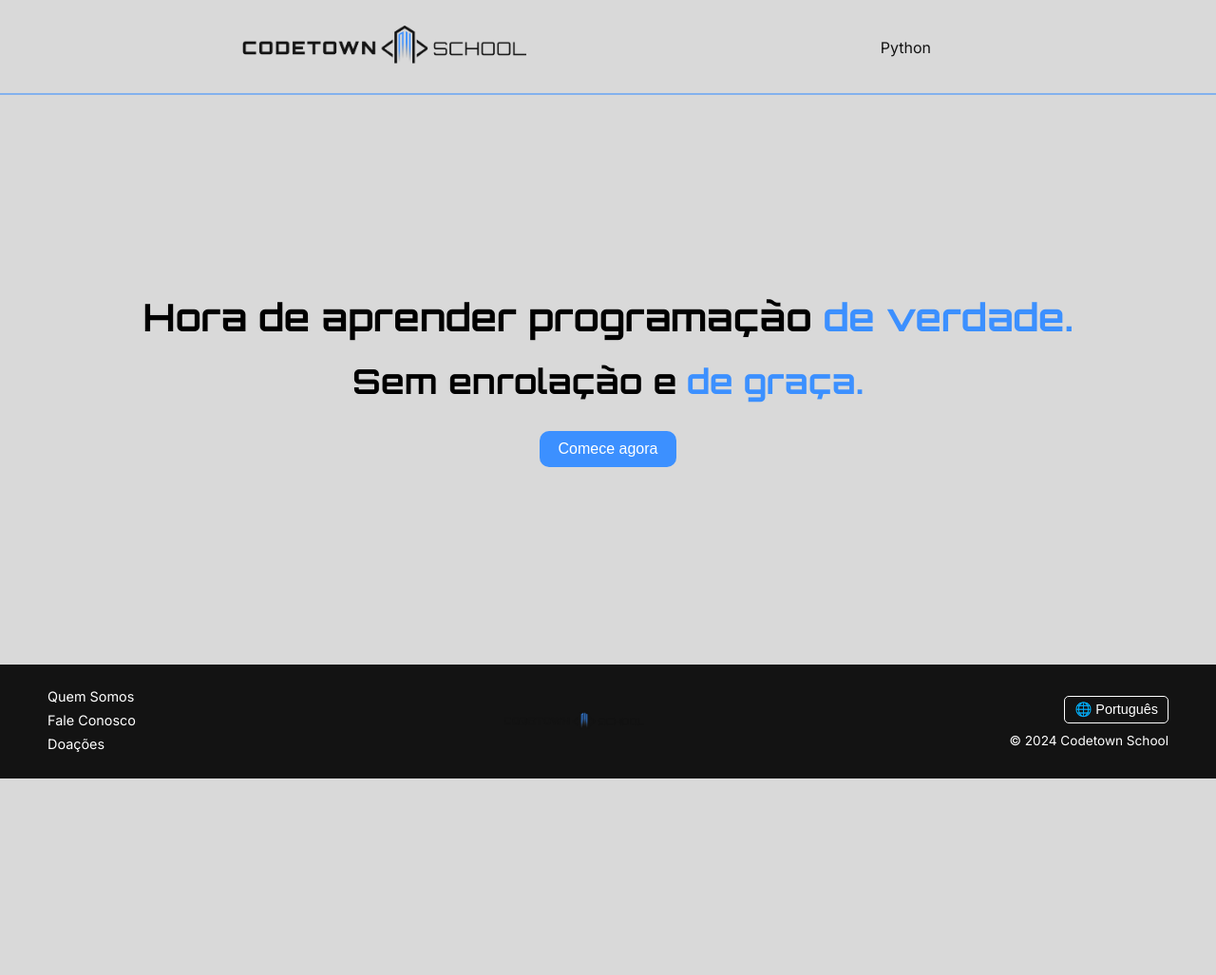
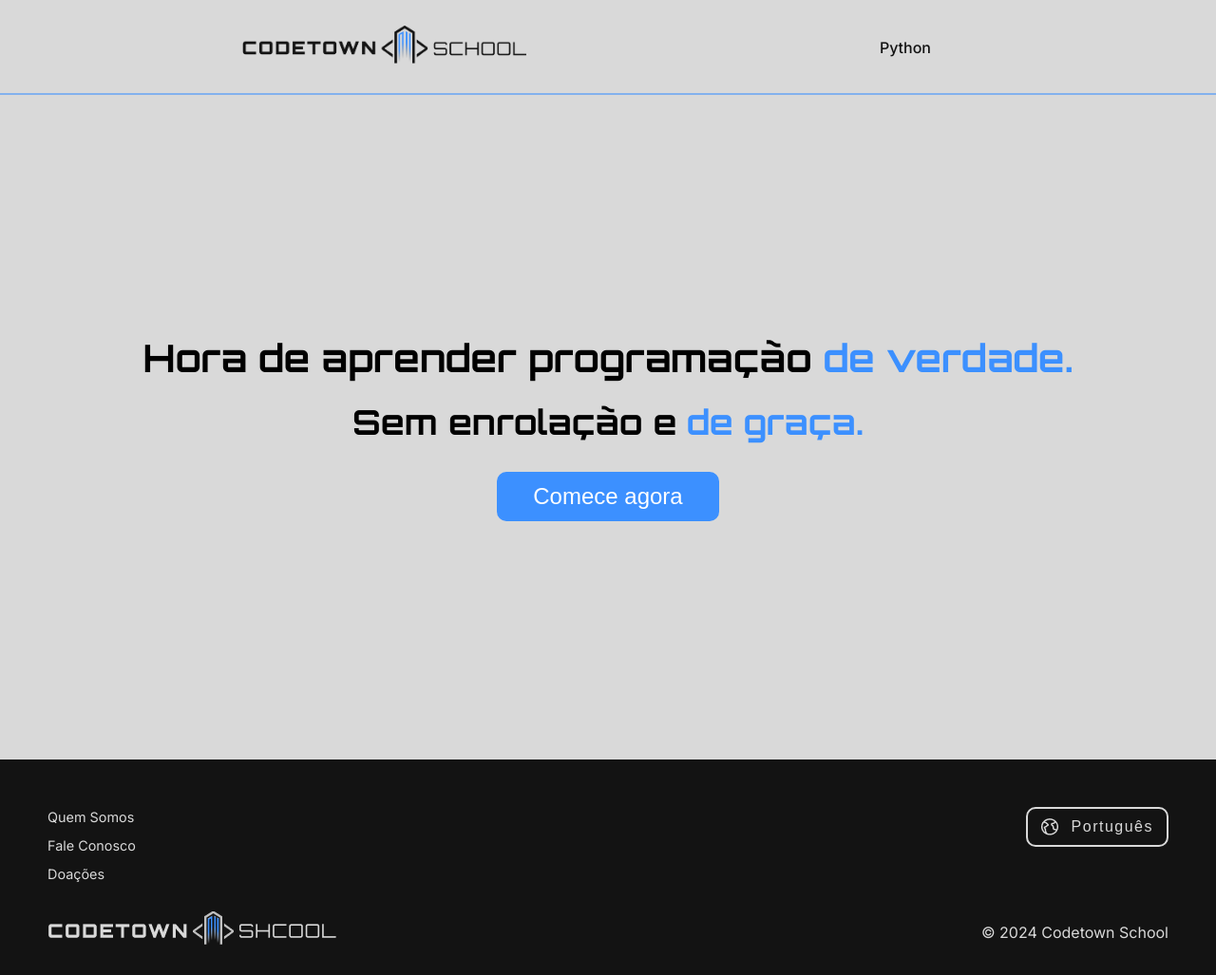
Before and after one commit to riquelmyhsilva/codetown-school, a plain HTML site: page pages/index.html in a window 1280 px wide. Shown: the whole page at 95% size. Before the commit the page ends 820 px from the top, so only its background shows below. Drawn offline with Linux system fonts and the light colour scheme.

Commit message:
feat: homepage

```diff
--- a/pages/index.html
+++ b/pages/index.html
@@ -27,6 +27,8 @@
     </div>
 
     <footer>
+
+        <div id="footer-left">
             <div class="footer-links">
                 <ul>
                     <li><a href="#">Quem Somos</a></li>
@@ -36,15 +38,19 @@
             </div>
 
             <div class="footer-logo">
-            <img src="../src/img/Logo Longo.png" alt="Codetown School Logo">
+                <img src="../src/img/Logo Codetown Branco.png" alt="Codetown School Logo">
+            </div>
         </div>
 
+        <div id="footer-right">
             <div class="footer-info">
                 <button class="language-button">
-                <span>🌐</span> Português
+                    <img src="../src/img/Icon world.png" alt=""> <p>Português</p>
                 </button>
                 <p>&copy; 2024 Codetown School</p>
             </div>
+        </div>
+
     </footer>
 
 </body>
--- a/styles/index.css
+++ b/styles/index.css
@@ -12,29 +12,30 @@ body {
 /* Header */
 header {
     height: 100px;
-    display: flex; /* Layout flexível */
-    align-items: center; /* Alinha verticalmente os elementos */
-    justify-content: space-between; /* Empurra logo para a esquerda e nav para a direita */
+    display: flex;
+    align-items: center;
+    justify-content: space-between;
     border-bottom: solid 2px #3c90ff8a;
 }
 
 #logo img {
     width: 304px;
     margin-left: 250px;
-    margin-right: auto; /* Empurra os links para a direita */
+    margin-right: auto;
 }
 
 /* nav */
 
 ul#nav {
-    display: flex; /* Links em linha */
-    gap: 20px; /* Espaço entre links */
+    display: flex;
+    gap: 20px;
     list-style: none;
 }
 
 ul#nav a {
     font-size: 1em;
     text-decoration: none;
+    font-weight: 500;
     color: #131313;
     padding: 10px 15px;
     transition: color 0.3s ease;
@@ -57,7 +58,7 @@ ul#nav a:hover {
     align-items: center;
     justify-content: center;
     text-align: center;
-    height: calc(100vh - 200px); /* Garante que o conteúdo ocupe o espaço restante abaixo do header */
+    height: calc(100vh - 100px);
 }
 
 .content h1{
@@ -71,18 +72,19 @@ ul#nav a:hover {
 }
 
 .content button {
-    padding: 10px 20px;
-    font-size: 1em;
+    padding: 12px 38px;
+    font-size: 1.5em;
     border: none;
     background-color: #3C90FF;
-    color: white;
+    color: #ffffff;
     cursor: pointer;
     transition: background-color 0.3s ease;
     border-radius: 10px;
+    transition: box-shadow 0.3s ease;
 }
 
 .content button:hover {
-    background-color: #297acc;
+    box-shadow: 0 0 15px 1px #3C90FF, 0 0 15px 1px #3C90FF inset;
 }
 
 .content b {
@@ -92,26 +94,35 @@ ul#nav a:hover {
 footer {
     width: 100%;
     background-color: #131313;
-    color: white;
-    display: flex;
-    justify-content: space-between;
-    align-items: center;
-    padding: 20px 50px;
-    height: 120px;
+    color: #D9D9D9;
+    padding: 50px 50px 30px;
+    height: 227px;
+}
+
+#footer-left {
+    height: 100%;
+    float: left;
+}
+
+#footer-right{
+    height: 100%;
+    float: right;
 }
 
 .footer-links ul {
+    float: left;
+    position: relative;
     list-style: none;
-    padding: 0;
+    padding: 0 0 20px 0;
 }
 
 .footer-links li {
-    margin-bottom: 5px;
+    margin-bottom: 10px;
 }
 
 .footer-links a {
     text-decoration: none;
-    color: white;
+    color: #D9D9D9;
     font-size: 0.9em;
     transition: color 0.3s ease;
 }
@@ -121,31 +132,42 @@ footer {
 }
 
 .footer-logo img {
-    width: 150px;
+    float: left;
 }
 
 .footer-info {
+    width: 100%;
+    height: 100%;
     text-align: right;
 }
 
 .language-button {
+    width: 150px;
     background: none;
-    border: 1px solid white;
-    padding: 5px 10px;
-    color: white;
-    font-size: 0.9em;
+    border: 2px solid #D9D9D9;
+    padding: 0;
+    color: #D9D9D9;
+    font-size: 1em;
+    font-weight: 500;
     cursor: pointer;
-    border-radius: 5px;
+    border-radius: 10px;
     transition: background-color 0.3s ease;
-    margin-bottom: 5px;
+    margin-bottom: 80px;
+    padding: 10px 14px;
 }
 
-.language-button:hover {
-    background-color: #3C90FF;
+.language-button img{
+    float: left;
+}
+
+.footer-info .language-button p{
+    padding: 0;
+    float: right;
+    letter-spacing: 1.5px;
+    position: relative;
 }
 
 .footer-info p {
     margin: 0;
-    font-size: 0.85em;
-    margin-top: 5px;
+    font-size: 1em;
 }
```
Also changed, not shown: src/img/Icon world.png (added), src/img/Logo Codetown Branco.png (added). Lines whose indentation alone changed are shown as unchanged.
